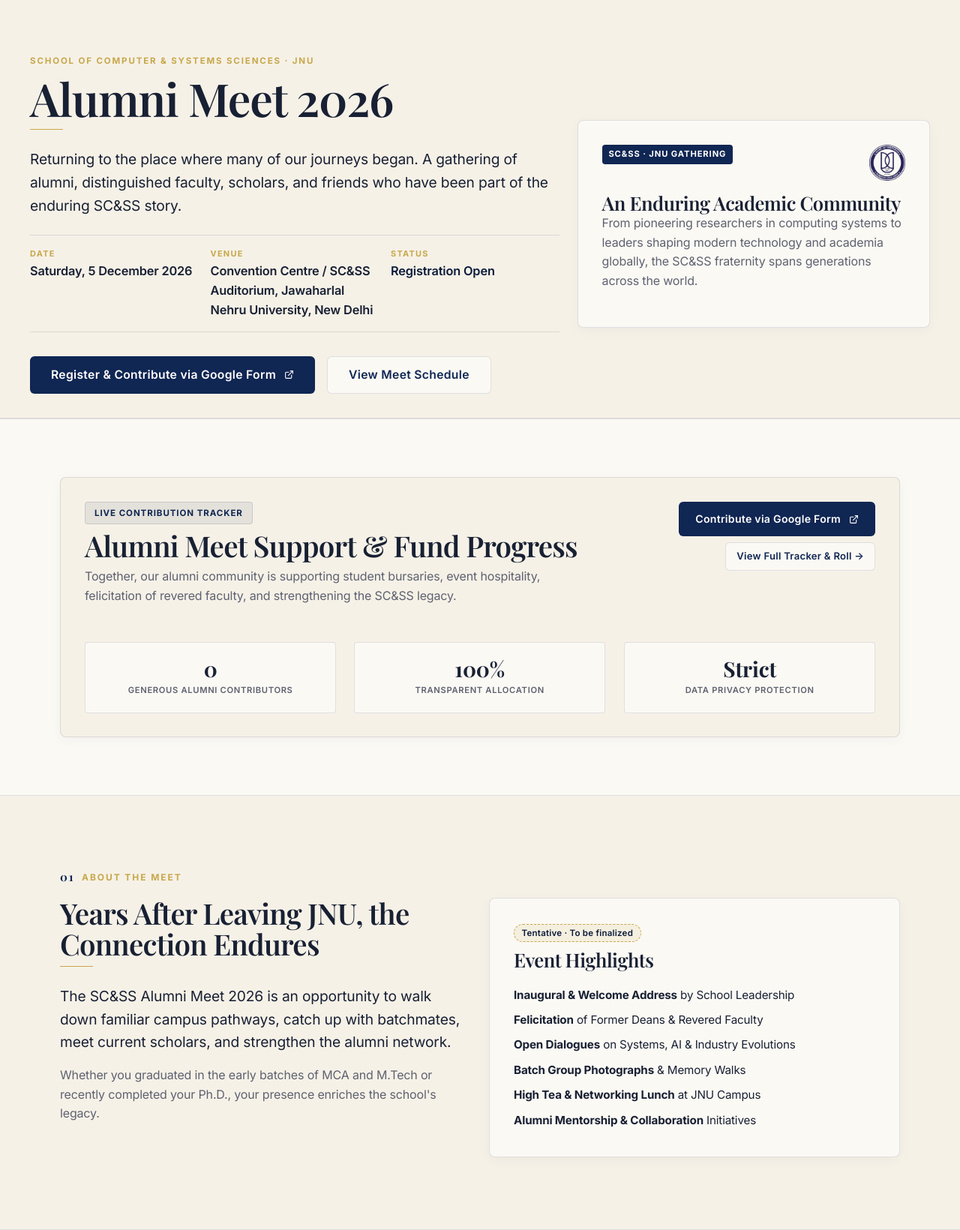
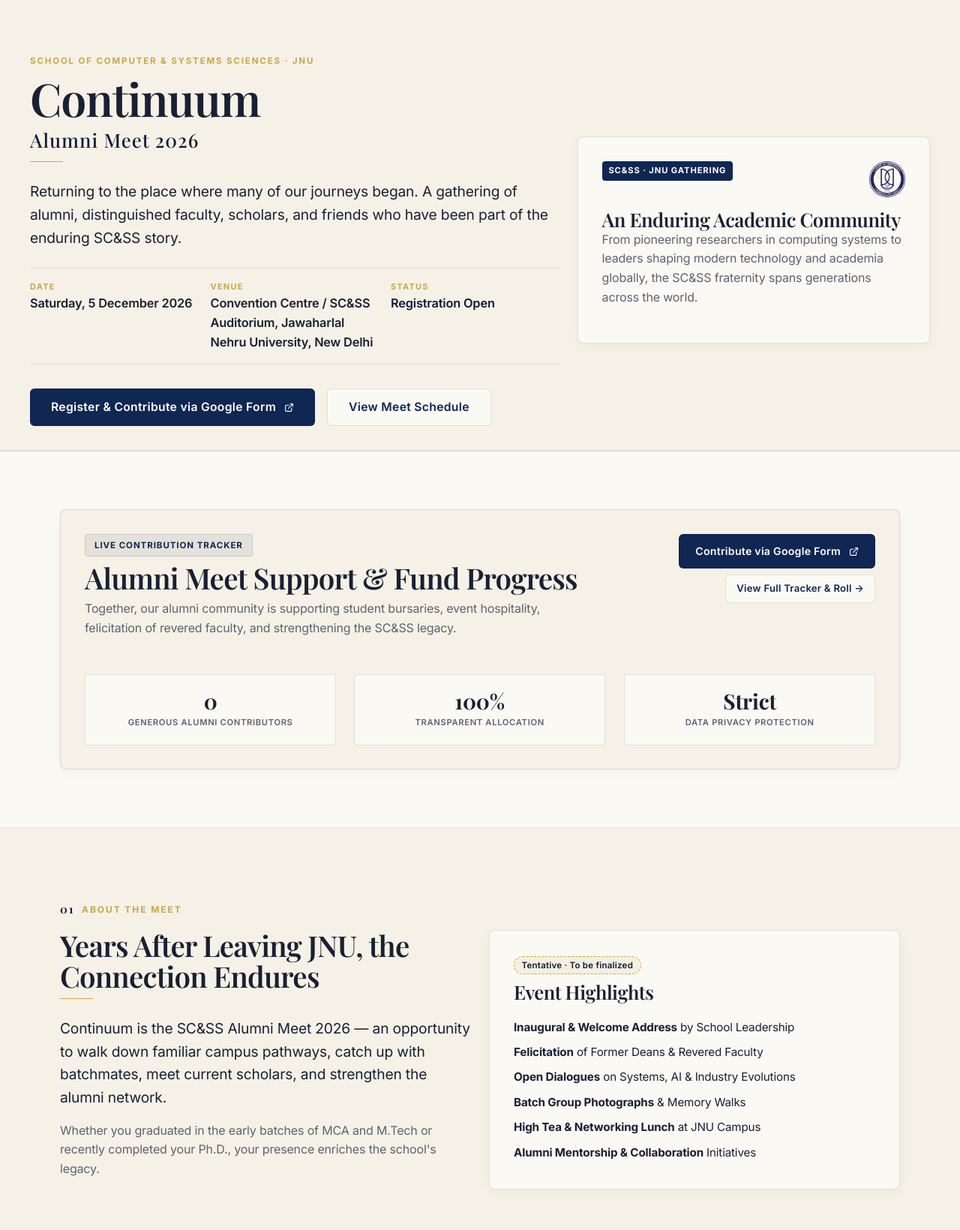
Before and after one commit to scss-spc/alumni_meet, a Flask app: page / in a window 1280 px wide. Shown: the part 65-1705 px from the top of the page at 75% size. Run offline with Flask 3, Linux system fonts and the light colour scheme; data that the repository does not hold is empty; some web fonts are replaced.

Commit message:
feat: name the alumni meet Continuum
Use Continuum as the event name in the home hero (with an editable
'Alumni Meet 2026' subtitle), page titles, intro copy and meet name;
keep plain 'Alumni Meet' wording for funds, navigation and admin labels.

Co-Authored-By: Claude Opus 5.5 <noreply@anthropic.com>

```diff
--- a/db/sections.py
+++ b/db/sections.py
@@ -18,6 +18,14 @@ DEFAULT_SECTIONS = [
         "page": "index",
         "section_key": "hero_title",
         "title": "Hero Main Heading",
+        "category": "Hero Section",
+        "content_type": "text",
+        "default_value": "Continuum"
+    },
+    {
+        "page": "index",
+        "section_key": "hero_subtitle",
+        "title": "Hero Subtitle (below main heading)",
         "category": "Hero Section",
         "content_type": "text",
         "default_value": "Alumni Meet 2026"
@@ -92,7 +100,7 @@ DEFAULT_SECTIONS = [
         "title": "Section 01 Lead Paragraph",
         "category": "Section 01 - About the Meet",
         "content_type": "textarea",
-        "default_value": "The SC&SS Alumni Meet 2026 is an opportunity to walk down familiar campus pathways, catch up with batchmates, meet current scholars, and strengthen the alumni network."
+        "default_value": "Continuum is the SC&SS Alumni Meet 2026 — an opportunity to walk down familiar campus pathways, catch up with batchmates, meet current scholars, and strengthen the alumni network."
     },
     {
         "page": "index",
--- a/services/meet_service.py
+++ b/services/meet_service.py
@@ -14,7 +14,7 @@ def get_current_meet_context() -> Dict[str, Any]:
     if not meet:
         meet = {
             "id": 1,
-            "name": "SC&SS JNU Alumni Meet 2026",
+            "name": "Continuum — SC&SS JNU Alumni Meet 2026",
             "description": "School of Computer and Systems Sciences Alumni Meet 2026",
             "event_date": None,
             "venue": "SC&SS Auditorium, JNU, New Delhi",
--- a/sql/seed.sql
+++ b/sql/seed.sql
@@ -4,7 +4,7 @@
 INSERT INTO `meets` (`id`, `name`, `description`, `event_date`, `venue`, `status`)
 VALUES (
     1,
-    'SC&SS JNU Alumni Meet 2026',
+    'Continuum — SC&SS JNU Alumni Meet 2026',
     'A gathering of the alumni, faculty, and scholars of the School of Computer and Systems Sciences (SC&SS), Jawaharlal Nehru University.',
     '2026-08-29 10:00:00',
     'Convention Centre / SC&SS Auditorium, Jawaharlal Nehru University, New Delhi',
--- a/static/css/style.css
+++ b/static/css/style.css
@@ -165,6 +165,14 @@ h1, h2, h3, h4, .serif-font {
 
 h1, .hero-title {
     font-size: var(--font-display-size);
+}
+
+.hero-subtitle {
+    font-family: var(--font-display);
+    font-size: clamp(1.15rem, 2.2vw, 1.6rem);
+    color: var(--color-sepia-dark);
+    letter-spacing: 0.04em;
+    margin: 0.15rem 0 0;
 }
 
 h2, .section-title {
--- a/templates/base.html
+++ b/templates/base.html
@@ -4,8 +4,8 @@
 <head>
     <meta charset="UTF-8">
     <meta name="viewport" content="width=device-width, initial-scale=1.0">
-    <title>{% block title %}SC&SS JNU Alumni Meet 2026{% endblock %} | Jawaharlal Nehru University</title>
-    <meta name="description" content="Official platform for School of Computer and Systems Sciences (SC&SS) Alumni Meet, Jawaharlal Nehru University (JNU), New Delhi.">
+    <title>{% block title %}Continuum — SC&SS JNU Alumni Meet 2026{% endblock %} | Jawaharlal Nehru University</title>
+    <meta name="description" content="Official platform for Continuum, the School of Computer and Systems Sciences (SC&SS) Alumni Meet, Jawaharlal Nehru University (JNU), New Delhi.">
 
     <!-- Design System Stylesheet -->
     <link rel="stylesheet" href="{{ url_for('static', filename='css/style.css') }}">
@@ -93,7 +93,7 @@
                     <span>UNDER ACTIVE DEVELOPMENT</span>
                 </div>
                 <div class="footer-dev-text">
-                    Note: This website is currently under active development. Event details, schedule timelines, and features are continuously being refined ahead of the SC&amp;SS Alumni Meet 2026.
+                    Note: This website is currently under active development. Event details, schedule timelines, and features are continuously being refined ahead of Continuum, the SC&amp;SS Alumni Meet 2026.
                 </div>
             </div>
 
--- a/templates/contribute.html
+++ b/templates/contribute.html
@@ -2,7 +2,7 @@
 {% from "macros/icons.html" import icon_public, icon_semi, icon_anon, icon_privacy_badge, icon_external, icon_search, icon_sparkle, icon_money, icon_jnu_seal %}
 {% from "macros/tags.html" import tentative_tag %}
 
-{% block title %}Contribution Tracker — SC&amp;SS JNU Alumni Meet 2026{% endblock %}
+{% block title %}Contribution Tracker — Continuum 2026{% endblock %}
 
 {% block content %}
 <!-- Header Hero Banner with 2-Column Hero Grid (Hero Content + Right Hero Card) -->
--- a/templates/gallery.html
+++ b/templates/gallery.html
@@ -1,6 +1,6 @@
 {% extends "base.html" %}
 
-{% block title %}Alumni Gallery — SC&amp;SS JNU Alumni Meet 2026{% endblock %}
+{% block title %}Alumni Gallery — Continuum 2026{% endblock %}
 
 {% macro photo_grid(photos, group_id, show_album=False) -%}
 <div class="gallery-grid" data-gallery-group="{{ group_id }}">
--- a/templates/index.html
+++ b/templates/index.html
@@ -2,7 +2,7 @@
 {% from "macros/icons.html" import icon_external, icon_jnu_seal %}
 {% from "macros/tags.html" import tentative_tag %}
 
-{% block title %}SC&amp;SS JNU Alumni Meet 2026{% endblock %}
+{% block title %}Continuum — SC&amp;SS JNU Alumni Meet 2026{% endblock %}
 
 {% block content %}
 <!-- Hero Section -->
@@ -10,7 +10,8 @@
     <div class="container hero-grid">
         <div class="hero-content">
             <span class="eyebrow">{{ site_sections.get('index.hero_eyebrow', 'School of Computer & Systems Sciences · JNU') }}</span>
-            <h1>{{ site_sections.get('index.hero_title', 'Alumni Meet 2026') }}</h1>
+            <h1>{{ site_sections.get('index.hero_title', 'Continuum') }}</h1>
+            <p class="hero-subtitle">{{ site_sections.get('index.hero_subtitle', 'Alumni Meet 2026') }}</p>
             <hr class="editorial-rule">
             <p class="lead-text">
                 {{ site_sections.get('index.hero_lead', 'Returning to the place where many of our journeys began. A gathering of alumni, distinguished faculty, scholars, and friends who have been part of the enduring SC&SS story.') }}
@@ -141,7 +142,7 @@
                 <h2>{{ site_sections.get('index.s1_title', 'Years After Leaving JNU, the Connection Endures') }}</h2>
                 <hr class="editorial-rule">
                 <p class="lead-text">
-                    {{ site_sections.get('index.s1_lead', 'The SC&SS Alumni Meet 2026 is an opportunity to walk down familiar campus pathways, catch up with batchmates, meet current scholars, and strengthen the alumni network.') }}
+                    {{ site_sections.get('index.s1_lead', 'Continuum is the SC&SS Alumni Meet 2026 — an opportunity to walk down familiar campus pathways, catch up with batchmates, meet current scholars, and strengthen the alumni network.') }}
                 </p>
                 <p>
                     {{ site_sections.get('index.s1_body', "Whether you graduated in the early batches of MCA and M.Tech or recently completed your Ph.D., your presence enriches the school's legacy.") }}
--- a/templates/meet.html
+++ b/templates/meet.html
@@ -2,7 +2,7 @@
 {% from "macros/icons.html" import icon_external, icon_jnu_seal %}
 {% from "macros/tags.html" import tentative_tag %}
 
-{% block title %}Event Details — SC&amp;SS JNU Alumni Meet 2026{% endblock %}
+{% block title %}Event Details — Continuum 2026{% endblock %}
 
 {% block content %}
 <!-- Hero Section -->
```
Also changed, not shown: tests/test_sections.py (+2 -2 lines).
